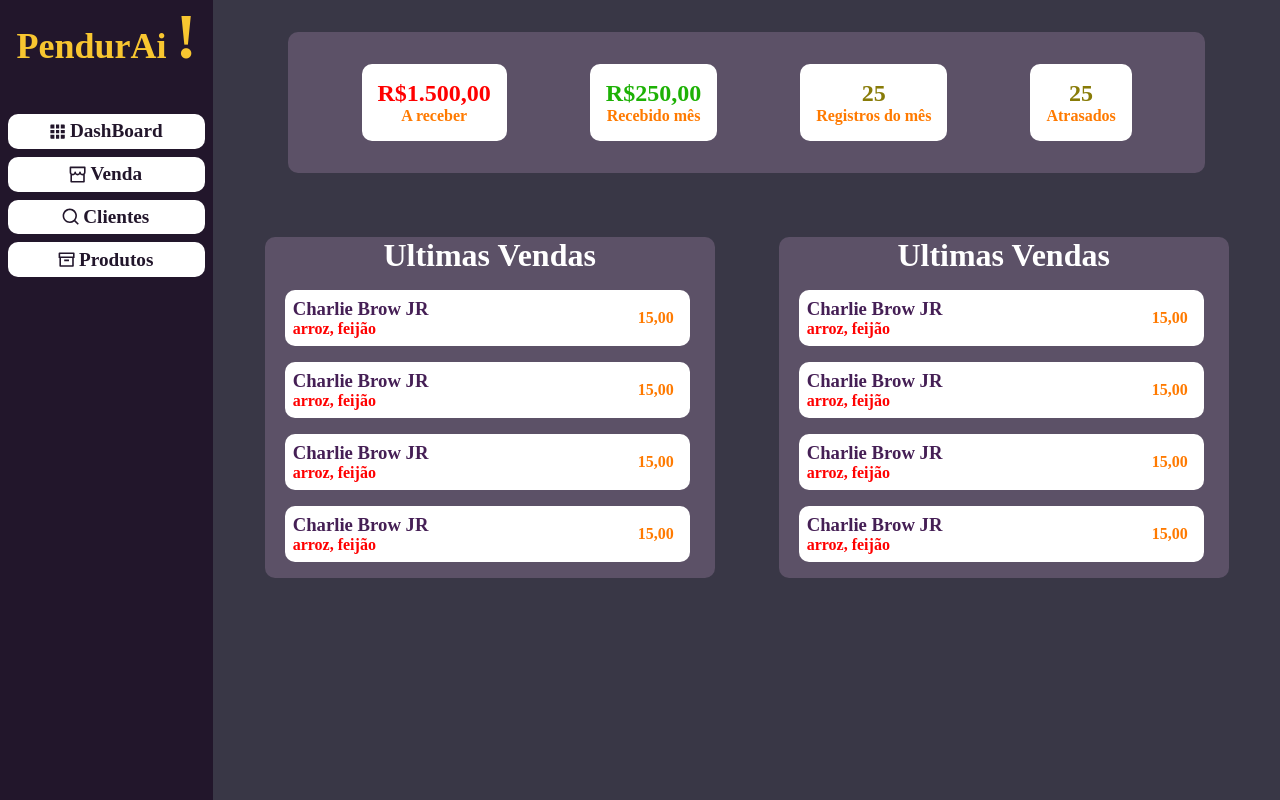
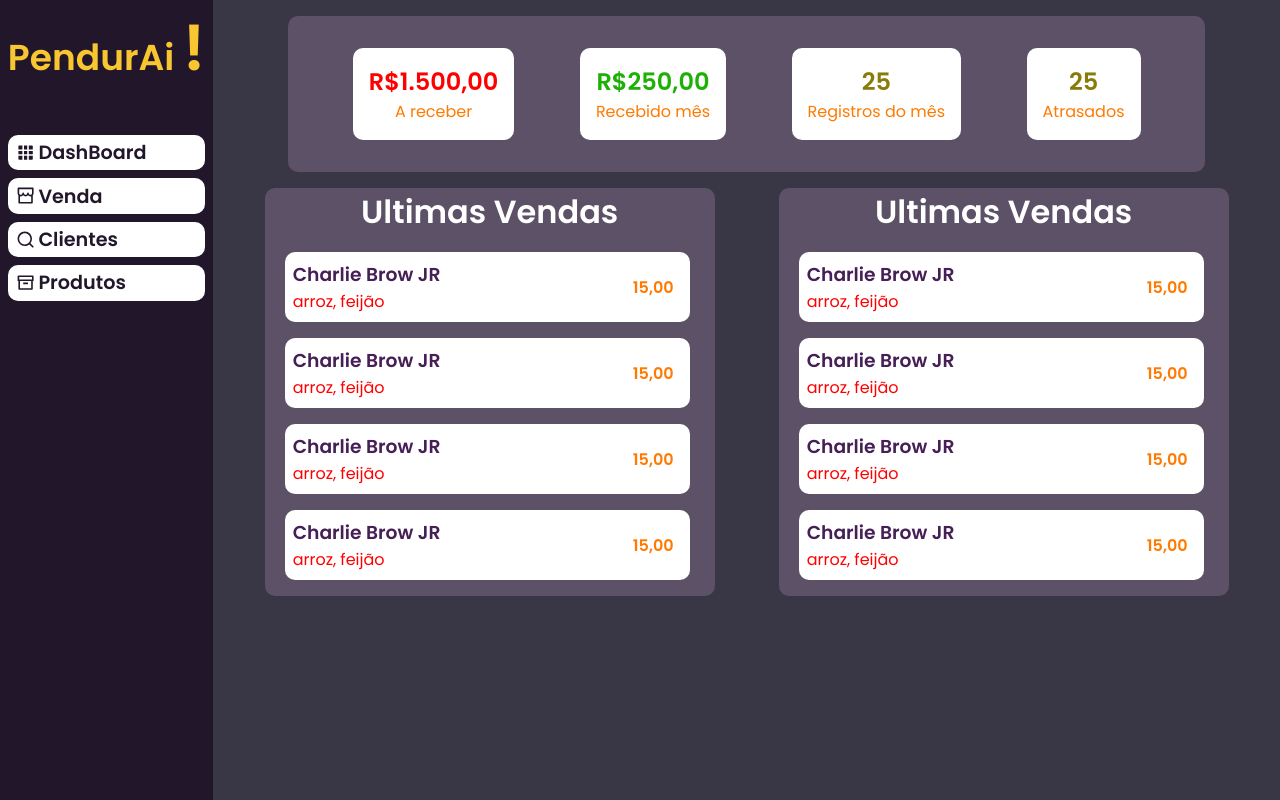
Before and after one commit to gustavolopesv3/pendurai-front, a React (Create React App) app: page / in a window 1280 px wide. Built offline with nearby package versions, Linux system fonts and the light colour scheme; no server answers.

Commit message:
ajust all css

```diff
--- a/public/index.html
+++ b/public/index.html
@@ -5,6 +5,11 @@
     <link rel="icon" href="%PUBLIC_URL%/favicon.ico" />
     <meta name="viewport" content="width=device-width, initial-scale=1" />
     <meta name="theme-color" content="#000000" />
+    <link rel="preconnect" href="https://fonts.gstatic.com" />
+    <link
+      href="https://fonts.googleapis.com/css2?family=Poppins:wght@400;600&display=swap"
+      rel="stylesheet"
+    />
     <meta
       name="description"
       content="Web site created using create-react-app"
--- a/src/components/dashboard/dashboard.module.scss
+++ b/src/components/dashboard/dashboard.module.scss
@@ -5,7 +5,7 @@ section {
   background: #5c5167;
   width: 80%;
   border-radius: 10px;
-  margin: 2rem;
+  margin-top: 1rem;
   .cardReceber {
     display: flex;
     flex-direction: column;
--- a/src/components/navbar/navbar.module.scss
+++ b/src/components/navbar/navbar.module.scss
@@ -23,14 +23,15 @@
   }
 
   ul li {
+    font-weight: bold;
     display: flex;
-    justify-content: center;
+    justify-content: flex-start;
     align-items: center;
     background: #fff;
     color: #22162b;
     font-size: 1.2rem;
     margin: 0.5rem;
-    padding: 0.2rem;
+    padding-left: 0.5rem;
     border-radius: 10px;
 
     a {
--- a/src/components/satestSales/sales.module.scss
+++ b/src/components/satestSales/sales.module.scss
@@ -1,6 +1,6 @@
 .latestSales {
   background: #5c5167;
-  margin: 2rem;
+  margin: 1rem 2rem 0 2rem;
   display: flex;
   flex-direction: column;
   align-items: center;
--- a/src/index.scss
+++ b/src/index.scss
@@ -1,11 +1,11 @@
 * {
   margin: 0;
+  font-family: "Poppins", sans-serif;
 }
 
 body {
   background-color: #393746;
   color: #fff;
-  font-weight: bold;
 }
 .container {
   display: flex;
```
